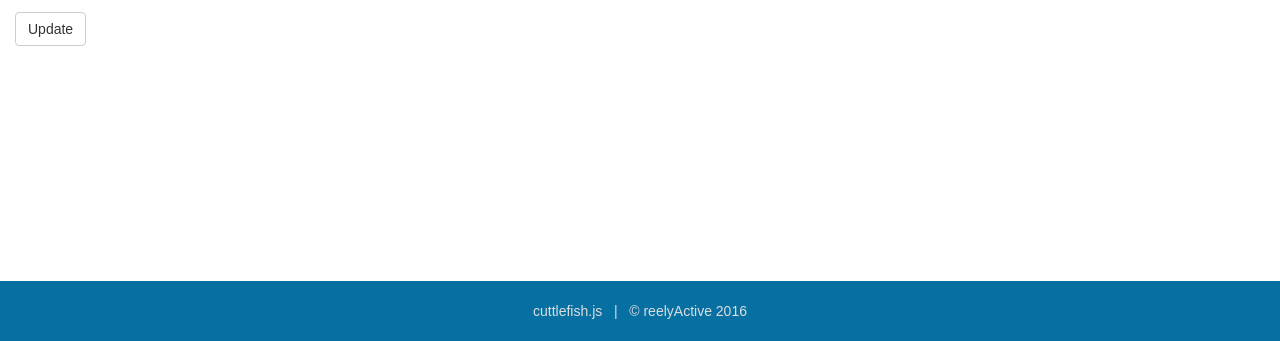
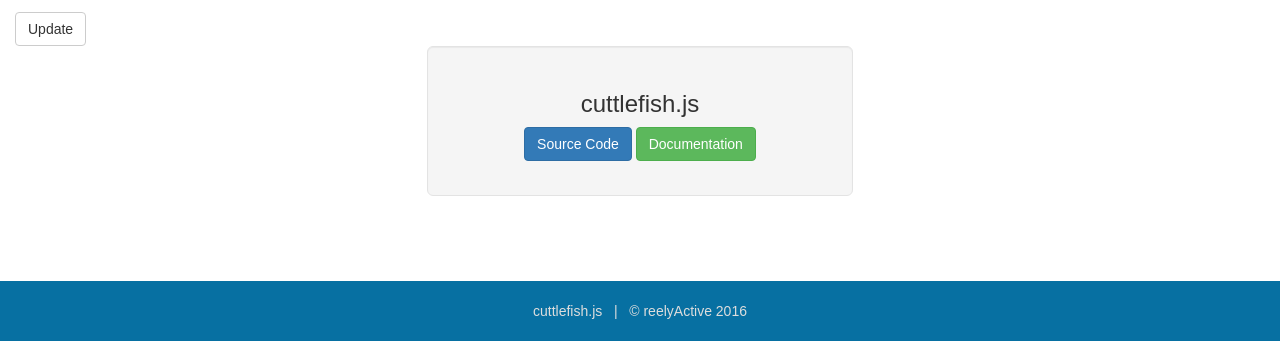
Before and after one commit to reelyactive/cuttlefish, a website: page index.html in a window 1280 px wide. Shown: the part 459-800 px from the top of the page. Drawn offline with nearby package versions, Linux system fonts and the light colour scheme; some packages are replaced by stand-ins of ours; a script that the page names is missing.

Commit message:
Added links to source code and documentation

```diff
--- a/index.html
+++ b/index.html
@@ -64,6 +64,17 @@
             </div>
           </div>
         </div>
+        <div class="row">
+          <div class="col-md-4"></div>
+          <div class="col-md-4 well well-lg">
+            <h3 class="text-center"> cuttlefish.js </h3>
+            <p class="text-center">
+              <a class="btn btn-primary" href="https://github.com/reelyactive/cuttlefish/tree/gh-pages" target="_blank">Source Code</a>
+              <a class="btn btn-success" href="https://github.com/reelyactive/cuttlefish" target="_blank">Documentation</a>
+            </p>
+          </div>
+          <div class="col-md-4"></div>
+        </div>
       </div>
       <footer class="footer">
         <a href="https://github.com/reelyactive/cuttlefish"> cuttlefish.js </a>
```
